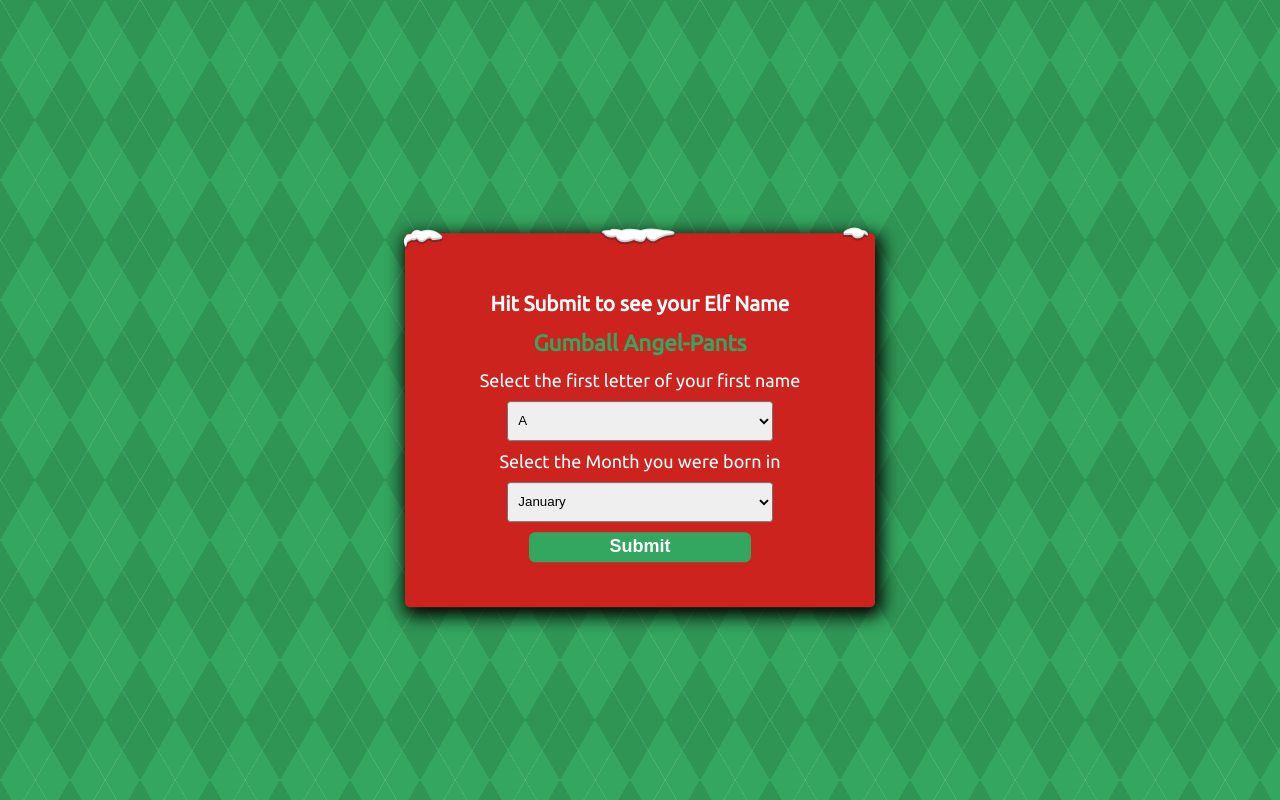
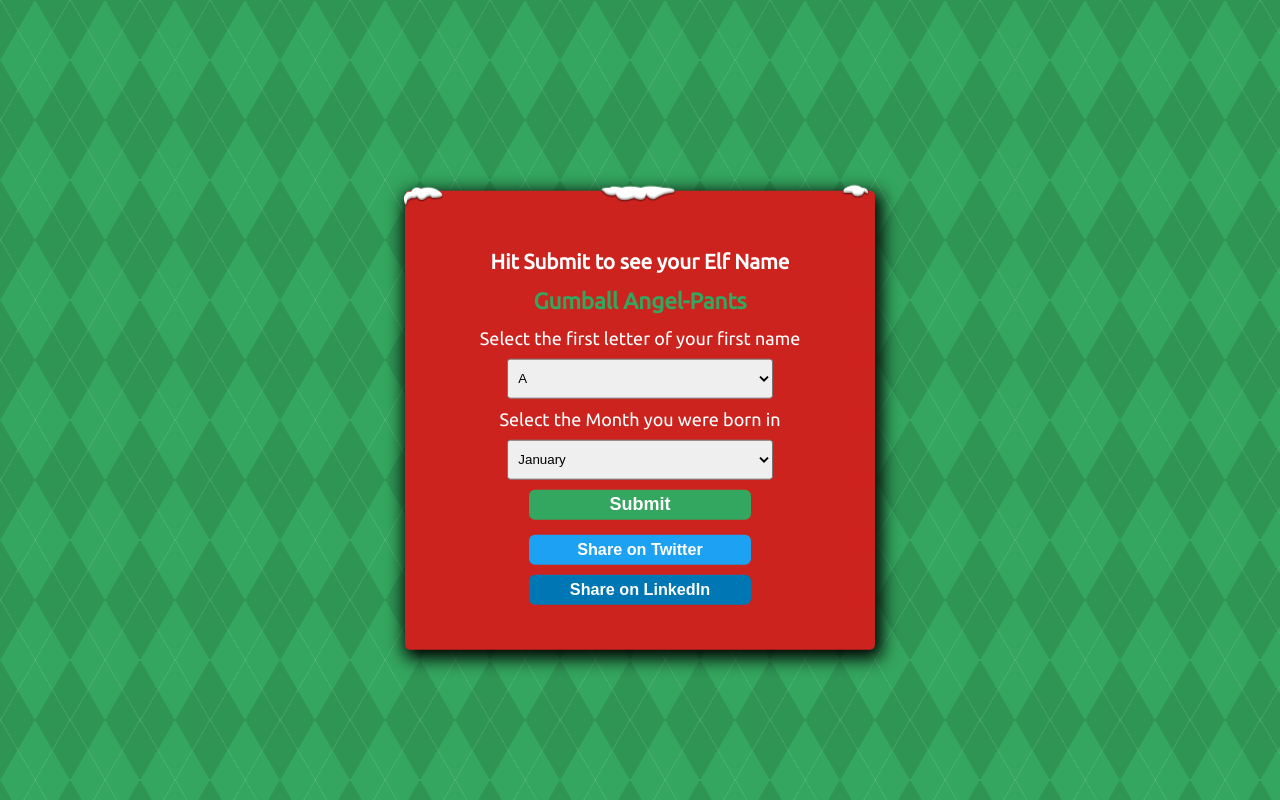
Before and after one commit to Tawe/elf-name, a React (Create React App) app: page / in a window 1280 px wide. Both pictures are taken after a click on the button "Submit". Built offline with nearby package versions, Linux system fonts and the light colour scheme.

Commit message:
adding sharing

```diff
--- a/src/App.css
+++ b/src/App.css
@@ -127,3 +127,51 @@ button:active {
 .button-secondary:hover {
   background: #A01A16;
 }
+
+.share-buttons {
+  display: flex;
+  flex-direction: column;
+  gap: 10px;
+  align-items: center;
+  margin-top: 15px;
+}
+
+.share-button {
+  width: 222px;
+  height: 30px;
+  border-radius: 6px;
+  border: none;
+  color: white;
+  font-size: 0.9em;
+  font-weight: bold;
+  cursor: pointer;
+  transition: all 0.2s ease;
+}
+
+.share-twitter {
+  background: #1DA1F2;
+}
+
+.share-twitter:hover {
+  background: #0d8bd9;
+}
+
+.share-twitter:active {
+  background: #0a6fa8;
+  transform: scale(0.98);
+  box-shadow: inset 0 2px 4px rgba(0, 0, 0, 0.2);
+}
+
+.share-linkedin {
+  background: #0077B5;
+}
+
+.share-linkedin:hover {
+  background: #006399;
+}
+
+.share-linkedin:active {
+  background: #004d73;
+  transform: scale(0.98);
+  box-shadow: inset 0 2px 4px rgba(0, 0, 0, 0.2);
+}
--- a/src/App.js
+++ b/src/App.js
@@ -169,6 +169,20 @@ function App() {
     setElfName(name);
   };
 
+  const handleShareTwitter = () => {
+    const text = `My elf name is ${elfName}! 🎄 Find yours at:`;
+    const url = window.location.href;
+    const twitterUrl = `https://twitter.com/intent/tweet?text=${encodeURIComponent(text)}&url=${encodeURIComponent(url)}`;
+    window.open(twitterUrl, '_blank', 'width=550,height=420');
+  };
+
+  const handleShareLinkedIn = () => {
+    const text = `My elf name is ${elfName}! 🎄 Find yours here:`;
+    const url = window.location.href;
+    const linkedInUrl = `https://www.linkedin.com/sharing/share-offsite/?url=${encodeURIComponent(url)}`;
+    window.open(linkedInUrl, '_blank', 'width=550,height=420');
+  };
+
   const monthOptions = months.map(({month}) => (
     <option key={month} value={month}>{month}</option>
   ));
@@ -202,6 +216,24 @@ function App() {
             </select>
           </div>
           <button onClick={handleGenerate}>Submit</button>
+          {elfName && (
+            <div className="share-buttons">
+              <button
+                onClick={handleShareTwitter}
+                className="share-button share-twitter"
+                aria-label="Share on Twitter"
+              >
+                Share on Twitter
+              </button>
+              <button
+                onClick={handleShareLinkedIn}
+                className="share-button share-linkedin"
+                aria-label="Share on LinkedIn"
+              >
+                Share on LinkedIn
+              </button>
+            </div>
+          )}
       </div>
     </div>
   );
```
